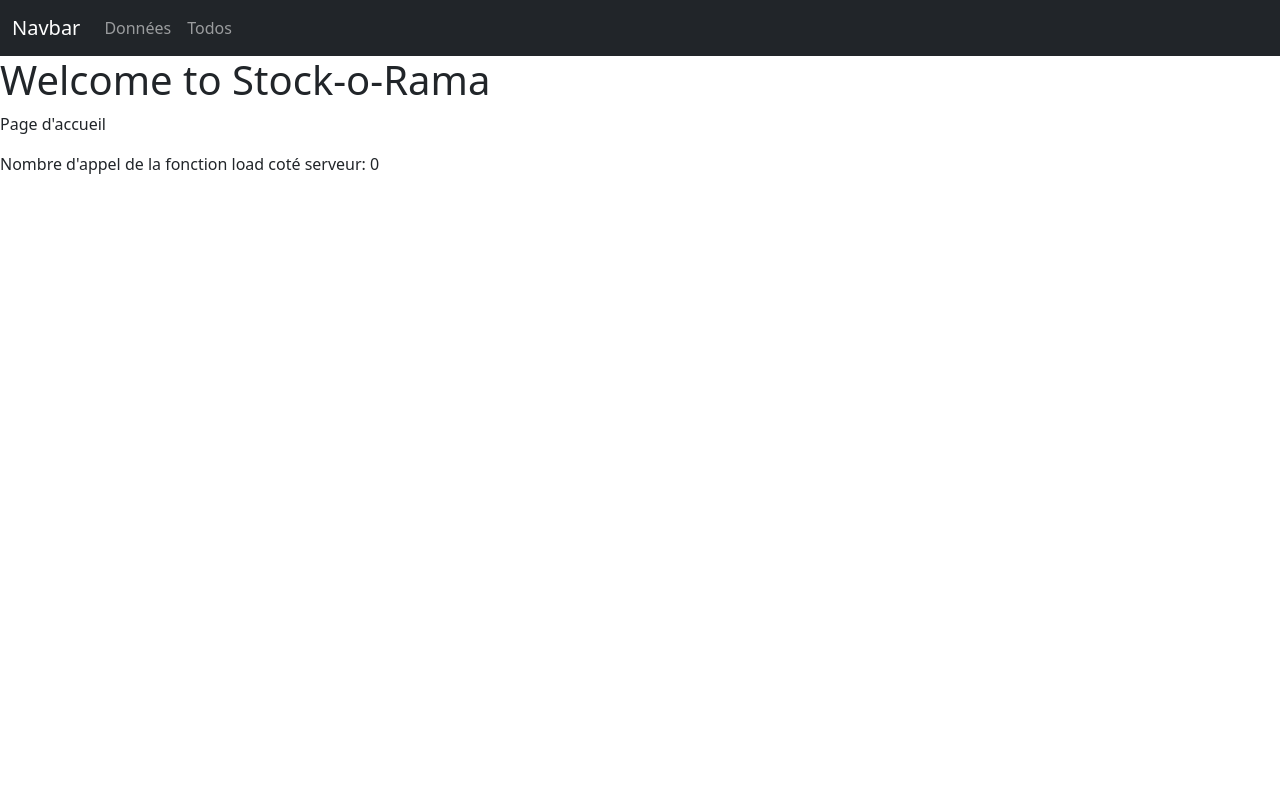
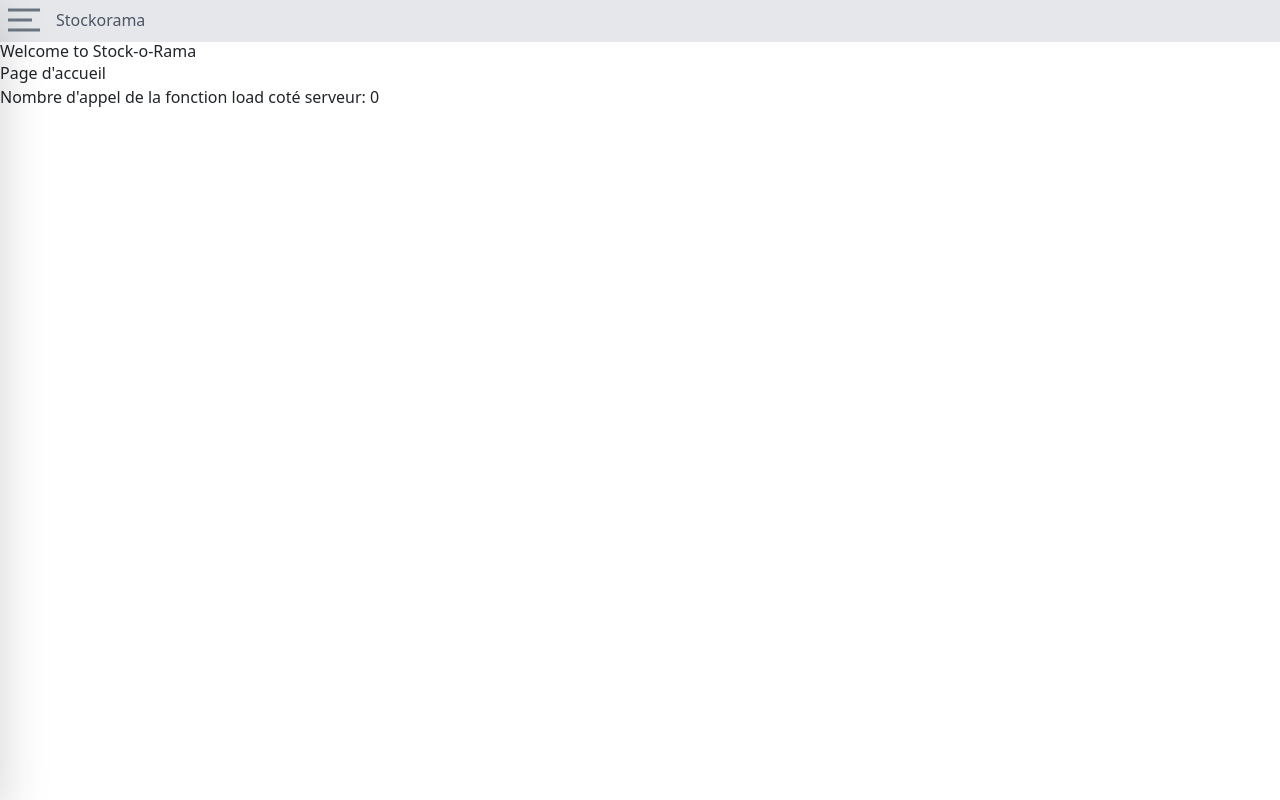
Before and after one commit to Jobadluck/Stock-o-Rama, a SvelteKit app: page / in a window 1280 px wide. Built offline with nearby package versions, Linux system fonts and the light colour scheme.

Commit message:
feat: add side bar menu
Signed-off-by: Pons Jean-Baptiste <jean-baptiste.pons@dedalus.com>

```diff
--- /dev/null
+++ b/src/components/Hamburger.svelte
@@ -0,0 +1,44 @@
+<script>
+	export let open = false
+</script>
+
+<button class="text-gray-500 hover:text-gray-700 cursor-pointer mr-4 border-none focus:outline-none" class:open on:click={() => open = !open}>
+	<svg width=32 height=24>
+		<line id="top" x1=0 y1=2  x2=32 y2=2/>
+		<line id="middle" x1=0 y1=12 x2=24 y2=12/>
+		<line id="bottom" x1=0 y1=22 x2=32 y2=22/>
+	</svg>
+</button>
+
+<style>
+	svg {
+		min-height: 24px;
+		transition: transform 0.3s ease-in-out;
+	}
+
+	svg line {
+		stroke: currentColor;
+		stroke-width: 3;
+		transition: transform 0.3s ease-in-out
+	}
+
+	button {
+		z-index: 20;
+	}
+
+	.open svg {
+		transform: scale(0.7)
+	}
+
+	.open #top {
+		transform: translate(6px, 0px) rotate(45deg)
+	}
+
+	.open #middle {
+		opacity: 0;
+	}
+
+  .open #bottom {
+		transform: translate(-12px, 9px) rotate(-45deg)
+	}
+</style>
--- a/src/routes/+layout.svelte
+++ b/src/routes/+layout.svelte
@@ -1,33 +1,20 @@
 <script>
-	import { page } from '$app/stores'
+	import Navbar from './Navbar.svelte'
+	import Sidebar from './Sidebar.svelte'
+
+	let open = false
 </script>
 
-<nav class="navbar navbar-expand-lg navbar-dark bg-dark">
-	<div class="container-fluid">
-		<a class="navbar-brand" href="/">Navbar</a>
-		<button
-			class="navbar-toggler"
-			type="button"
-			data-bs-toggle="collapse"
-			data-bs-target="#navbarNavAltMarkup"
-			aria-controls="navbarNavAltMarkup"
-			aria-expanded="false"
-			aria-label="Toggle navigation"
-		>
-			<span class="navbar-toggler-icon"></span>
-		</button>
-		<div class="collapse navbar-collapse" id="navbarNavAltMarkup">
-			<div class="navbar-nav">
-				<a
-					class="nav-link" class:active={$page.url.pathname === '/data'} aria-current="page" href="/data">Données</a>
-				<a class="nav-link" class:active={$page.url.pathname === '/todo'} href="/todo">Todos</a
-				>
-				<!--
-				<a class="nav-link" class:active={$page.url.pathname === '/view3'} href="/view3">Pricing</a> -->
-				<!-- <a class="nav-link disabled" href="#" tabindex="-1" aria-disabled="true">Disabled</a> -->
-			</div>
-		</div>
-	</div>
-</nav>
+<Sidebar bind:open/>
+<Navbar bind:sidebar={open}/>
 
-<slot />
+<svelte:head>
+	<link href="https://unpkg.com/tailwindcss@^1.0/dist/tailwind.min.css" rel="stylesheet"/>
+</svelte:head>
+<slot/>
+
+<style>
+	:global(body) {
+		padding: 0;
+	}
+</style>
--- /dev/null
+++ b/src/routes/Menu.svelte
@@ -0,0 +1,17 @@
+<script>
+  import { page } from '$app/stores'
+  import { createEventDispatcher } from 'svelte'
+
+  const dispatch = createEventDispatcher()
+  function emitMenu() {
+    dispatch('menu')
+  }
+
+</script>
+
+<nav class="hidden text-gray-500 uppercase text-bold sm:block">
+  <a class="nav-link" on:click={emitMenu} class:active={$page.url.pathname === '/data'} aria-current="page" href="/data">Données</a>
+  <a class="nav-link" on:click={emitMenu} class:active={$page.url.pathname === '/todo'} href="/todo">Todos</a>
+  <!-- <a class="nav-link" class:active={$page.url.pathname === '/view3'} href="/view3">Pricing</a> -->
+  <!-- <a class="nav-link disabled" href="#" tabindex="-1" aria-disabled="true">Disabled</a> -->
+</nav>
--- /dev/null
+++ b/src/routes/Navbar.svelte
@@ -0,0 +1,12 @@
+<script>
+	import Hamburger from '../components/Hamburger.svelte'
+
+	export let sidebar = false
+</script>
+
+<header class="flex justify-between bg-gray-200 p-2 items-center text-gray-600 border-b-2">
+	<nav class="flex">
+		<Hamburger bind:open={sidebar}/>
+		<div>Stockorama</div>
+	</nav>
+</header>
--- /dev/null
+++ b/src/routes/Sidebar.svelte
@@ -0,0 +1,26 @@
+<script>
+	import Menu from './Menu.svelte'
+	export let open = false
+
+	function handleSidebar() {
+		open = false
+	}
+</script>
+
+<aside class="absolute w-full h-full bg-gray-200 border-r-2 shadow-lg" class:open>
+	<nav class="p-12 text-xl">
+		<Menu on:menu={handleSidebar}/>
+
+	</nav>
+</aside>
+
+<style>
+	aside {
+		left: -100%;
+		transition: left 0.3s ease-in-out
+	}
+
+	.open {
+		left: 0
+	}
+</style>
```
